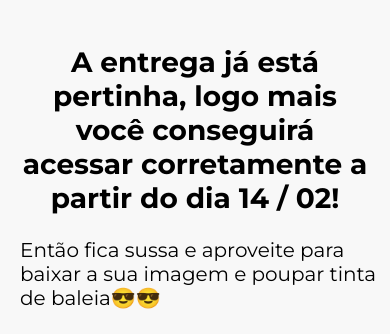
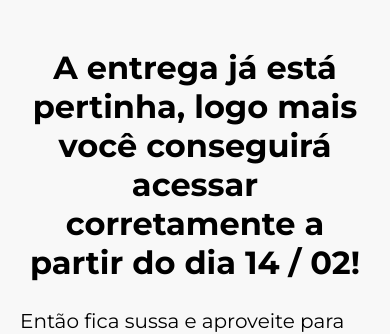
Before and after one commit to GioGardinali/Ono-2023, a React (Create React App) app: page / in a window 390 px wide. Shown: the part 504-838 px from the top of the page. Built offline with nearby package versions, Linux system fonts and the light colour scheme.

Commit message:
Update App.css

```diff
--- a/src/App.css
+++ b/src/App.css
@@ -109,13 +109,14 @@ footer {
 }
 
 @media (max-width: 620px) {
-    h1 {
+    .titulo {
         font-size: 36px;
     }
-    h2 {
-        font-size: 24px;
-    }
-    p {
+    #titulo_desculpa1, titulo_desculpa2, texto_previsao {
         font-size: 16px;
     }
+
+    #titulo2 {
+       font-size: 32px;
+    }
 }
```
